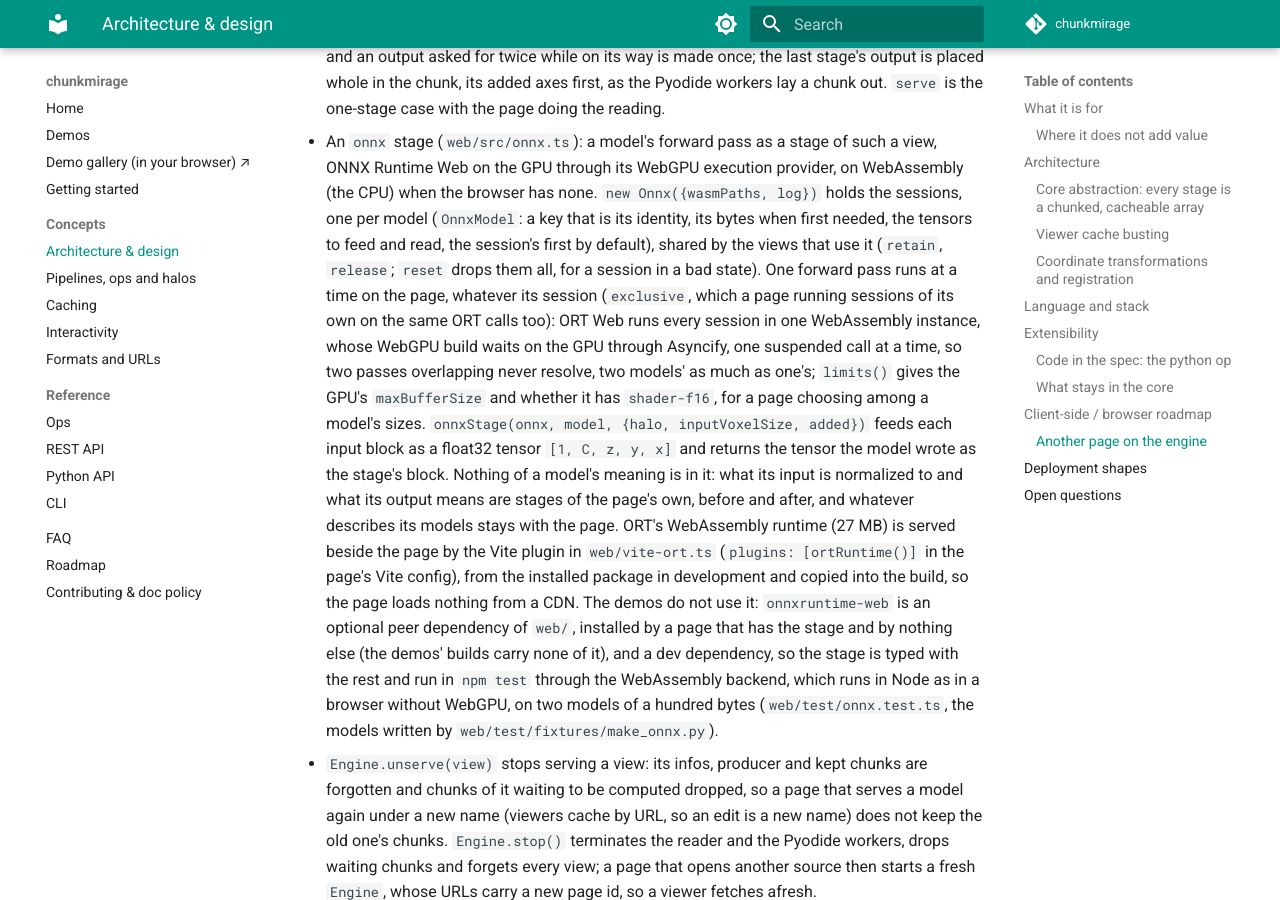
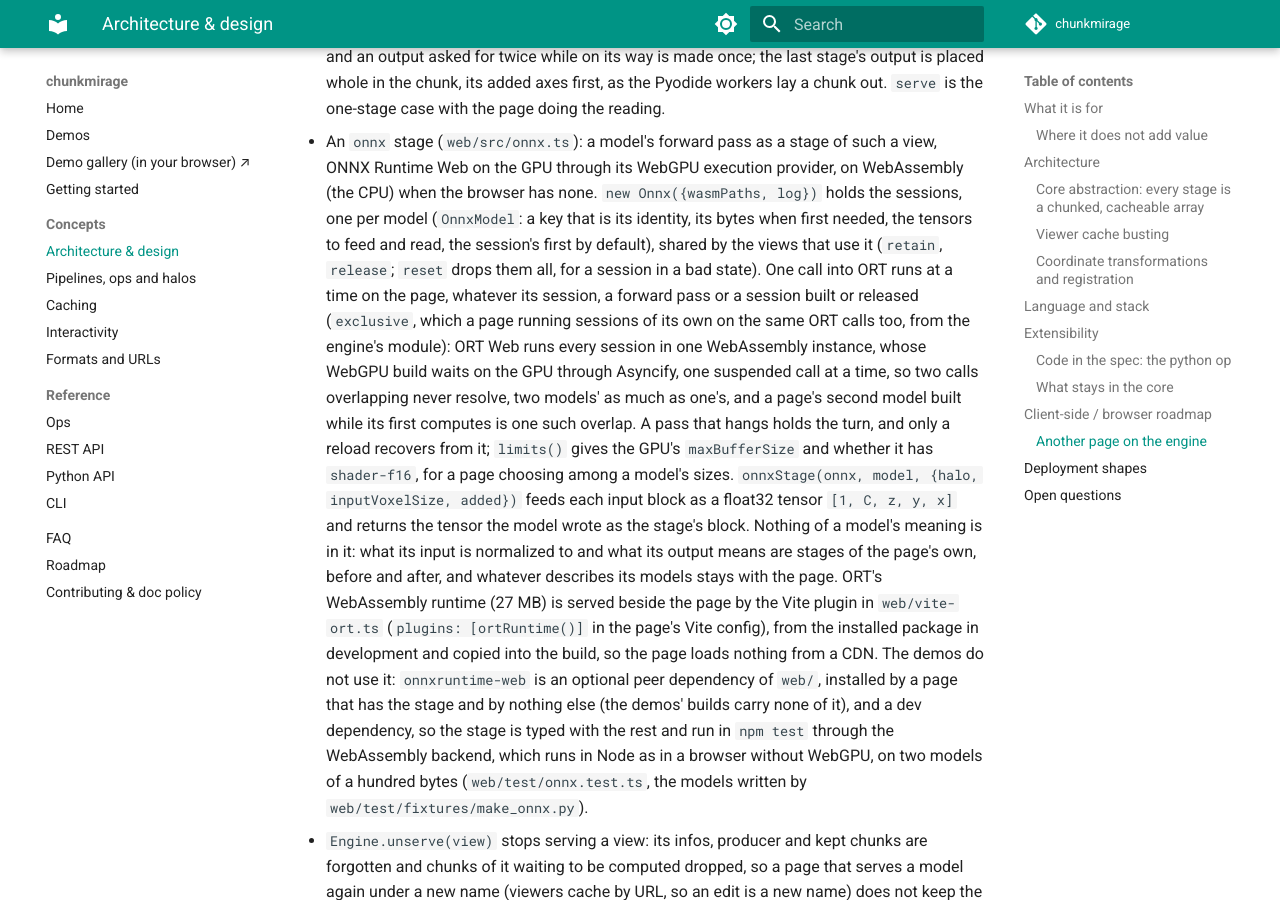
Before and after one commit to JaneliaSciComp/chunkmirage, an MkDocs documentation site: the page built from docs/design.md, in a window 1280 px wide and 900 px high, scrolled down 12291 px. Built offline with MkDocs 1.6.1 and Material for MkDocs 9.7.7, drawn with Linux system fonts in a browser that asks for light colours; comment, search, counter and statistics services are not loaded.

Commit message:
Sessions are built and released in ORT's turn too: InferenceSession.create and release call into the same WebAssembly instance a pass may be suspended in, and a page serving a model beside its finetuned copy builds the second session while the first one's passes run, which the turn on passes alone left free to overlap (the model's bytes are fetched outside the turn, and a release still gives up after 3 s behind a pass that hangs); a test checks that a model's first block waits for a call holding the turn before its session is built; the comments say that a call that never ends holds the turn for every model and only a reload recovers, and that a page's own calls must import exclusive from the engine's module, not a copy; design.md says the same, and the CHANGELOG has a line for it

```diff
--- a/docs/design.md
+++ b/docs/design.md
@@ -494,11 +494,14 @@ as text). What such a page gets, in the order it uses it:
   CPU) when the browser has none. `new Onnx({wasmPaths, log})` holds the sessions, one per
   model (`OnnxModel`: a key that is its identity, its bytes when first needed, the tensors
   to feed and read, the session's first by default), shared by the views that use it
-  (`retain`, `release`; `reset` drops them all, for a session in a bad state). One forward
-  pass runs at a time on the page, whatever its session (`exclusive`, which a page running
-  sessions of its own on the same ORT calls too): ORT Web runs every session in one
-  WebAssembly instance, whose WebGPU build waits on the GPU through Asyncify, one suspended
-  call at a time, so two passes overlapping never resolve, two models' as much as one's; `limits()`
+  (`retain`, `release`; `reset` drops them all, for a session in a bad state). One call
+  into ORT runs at a time on the page, whatever its session, a forward pass or a session
+  built or released (`exclusive`, which a page running sessions of its own on the same ORT
+  calls too, from the engine's module): ORT Web runs every session in one WebAssembly
+  instance, whose WebGPU build waits on the GPU through Asyncify, one suspended call at a
+  time, so two calls overlapping never resolve, two models' as much as one's, and a page's
+  second model built while its first computes is one such overlap. A pass that hangs holds
+  the turn, and only a reload recovers from it; `limits()`
   gives the GPU's `maxBufferSize` and whether it has `shader-f16`, for a page choosing
   among a model's sizes. `onnxStage(onnx, model, {halo, inputVoxelSize, added})` feeds
   each input block as a float32 tensor `[1, C, z, y, x]` and returns the tensor the model
```
Also changed, not shown: CHANGELOG.md (+5 -0 lines), 2 other files.
